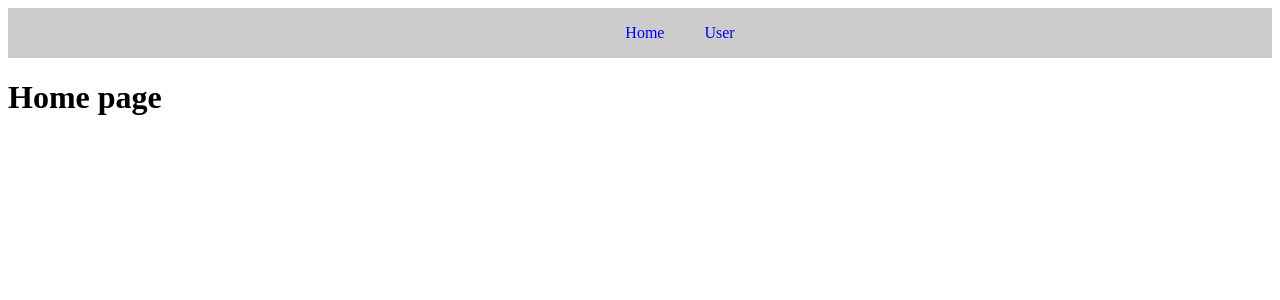
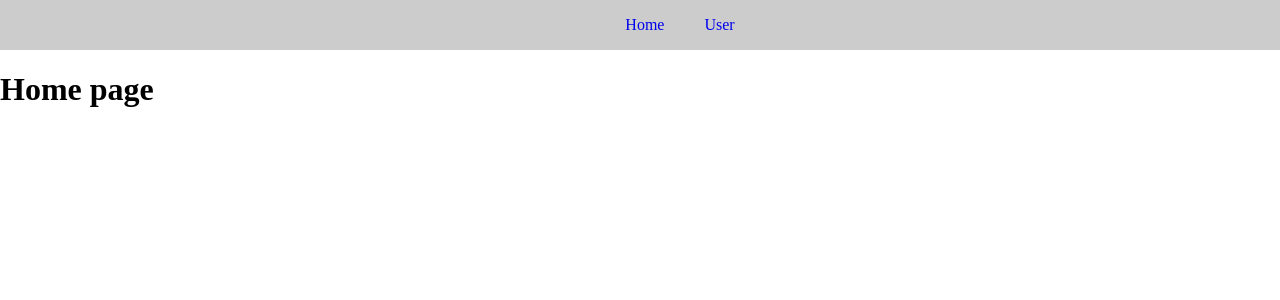
Before and after one commit to hauphvn/nuxtjs-first, a Nuxt app: page / in a window 1280 px wide. Shown: the top 300 px of the page. Built offline with nearby package versions, Linux system fonts and the light colour scheme.

Commit message:
Using global style

```diff
--- /dev/null
+++ b/assets/styles/main.css
@@ -0,0 +1,3 @@
+html, body {
+  margin: 0px;
+}
--- a/nuxt.config.js
+++ b/nuxt.config.js
@@ -18,6 +18,7 @@ export default {
 
   // Global CSS: https://go.nuxtjs.dev/config-css
   css: [
+    '~/assets/styles/main.css'
   ],
 
   // Plugins to run before rendering page: https://go.nuxtjs.dev/config-plugins
```
Also changed, not shown: 1 other file (tests, documents, lock files or other folders).
